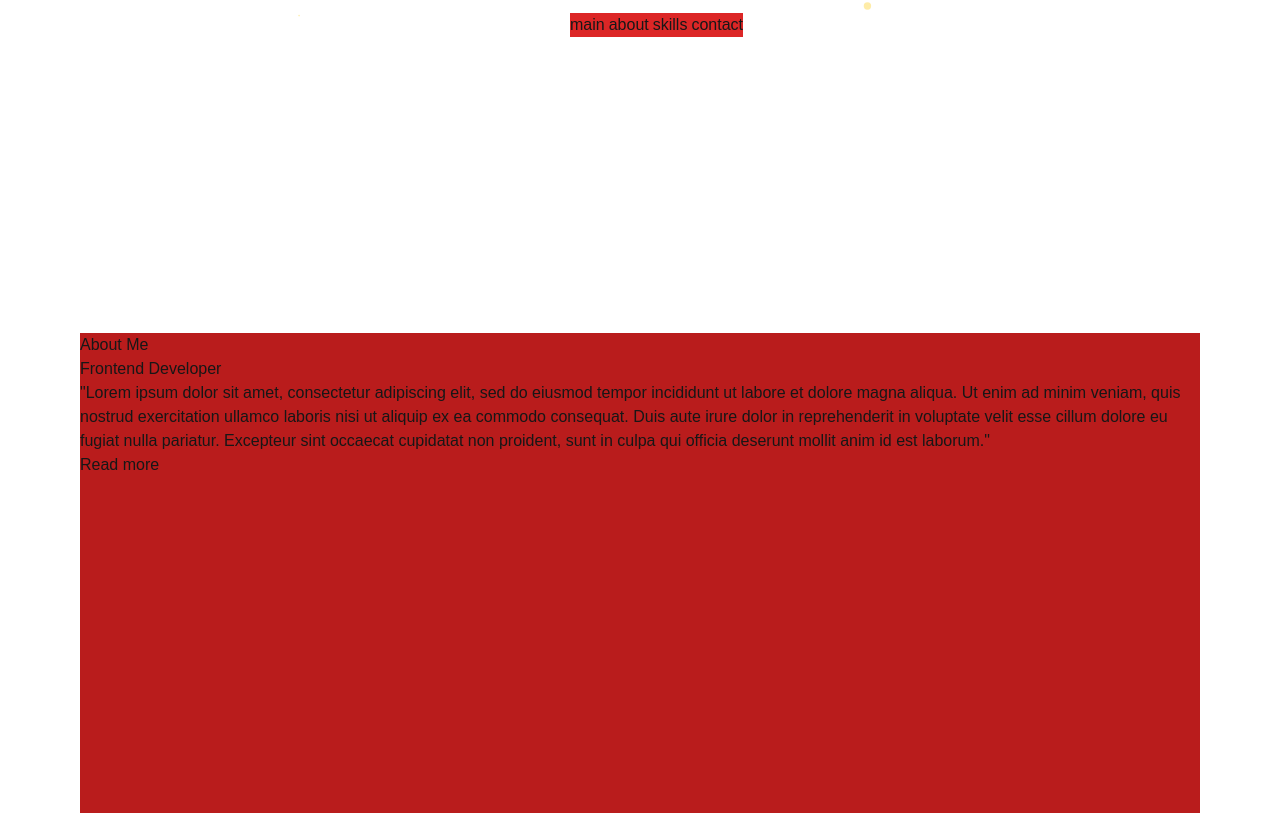
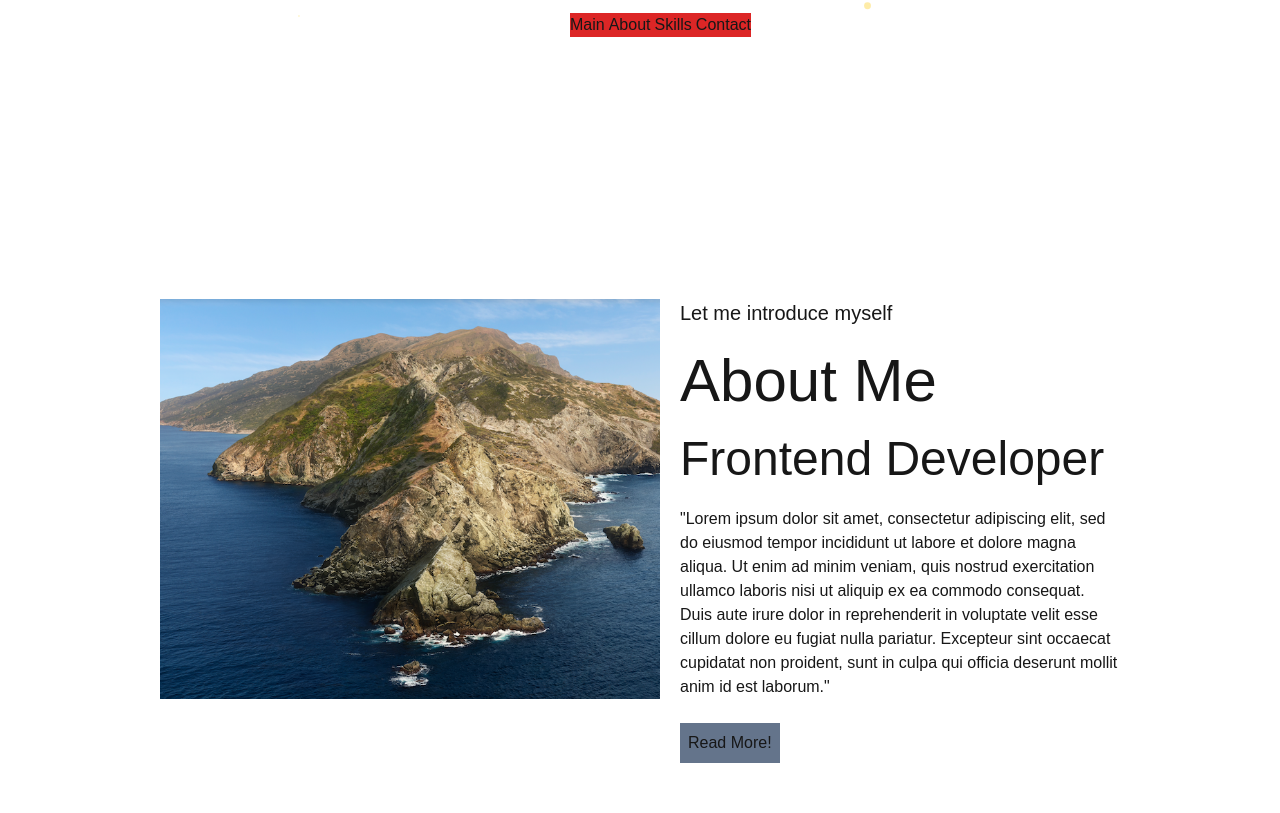
Before and after one commit to Eun-ha/galaxychoiportfolio, a Next.js app: page / in a window 1280 px wide. Shown: the part 747-1560 px from the top of the page. Built offline with nearby package versions, Linux system fonts and the light colour scheme.

Commit message:
Feat: Home-about 작업 https://notion.so/TASK-32

```diff
--- a/app/page.tsx
+++ b/app/page.tsx
@@ -8,29 +8,29 @@ import HomeSkills from "@/components/home-skills";
 export default function Home() {
   return (
     <div className="relative z-0 mx-[80px]">
-      <div id="01" className="h-[1000px] px-[80px] py-[120px]">
+      <div id="01" className="px-[80px] py-[150px]">
         <HomeMain />
         <HomeParticles />
       </div>
-      <div id="21" className="h-[1000px] bg-red-700">
+      <div id="02" className="px-[80px] py-[150px]">
         <HomeAbout />
       </div>
-      <div id="03" className="h-[1000px] bg-red-800">
+      <div id="03" className="h-[1000px]">
         <HomeSkills />
       </div>
-      <div id="04" className="h-[1000px] bg-red-900">
+      <div id="04" className="h-[1000px]">
         <HomeContact />
       </div>
       <div className="fixed bottom-4 left-1/2 -ml-[70px] bg-red-600">
-        <a href="#01">main</a>
+        <a href="#01">Main</a>
         <a href="#02" className="pl-1">
-          about
+          About
         </a>
         <a href="#03" className="pl-1">
-          skills
+          Skills
         </a>
         <a href="#04" className="pl-1">
-          contact
+          Contact
         </a>
       </div>
       <Decoration />
--- a/components/home-about.tsx
+++ b/components/home-about.tsx
@@ -1,20 +1,111 @@
 "use client";
+import Image from "next/image";
+import * as motion from "motion/react-client";
 
 export default function HomeAbout() {
+  const effectsY = {
+    offscreen: (index: number) => ({
+      opacity: 0,
+      y: index * 3,
+    }),
+    onscreen: {
+      opacity: 1,
+      y: 0,
+      transition: {
+        type: "linear",
+        duration: 0.8,
+        delay: 1,
+      },
+    },
+  };
+  const effectsX = {
+    offscreen: (index: number) => ({
+      opacity: 0,
+      x: index,
+    }),
+    onscreen: {
+      opacity: 1,
+      x: 0,
+      transition: {
+        type: "linear",
+        duration: 0.8,
+        delay: 1,
+      },
+    },
+  };
+
   return (
-    <div>
-      <h3>About Me</h3>
-      <p>Frontend Developer</p>
-      <p>
-        "Lorem ipsum dolor sit amet, consectetur adipiscing elit, sed do eiusmod
-        tempor incididunt ut labore et dolore magna aliqua. Ut enim ad minim
-        veniam, quis nostrud exercitation ullamco laboris nisi ut aliquip ex ea
-        commodo consequat. Duis aute irure dolor in reprehenderit in voluptate
-        velit esse cillum dolore eu fugiat nulla pariatur. Excepteur sint
-        occaecat cupidatat non proident, sunt in culpa qui officia deserunt
-        mollit anim id est laborum."
-      </p>
-      <button>Read more</button>
+    <div className="lg:flex">
+      <motion.div
+        className="relative w-full lg:w-[500px] h-[400px] shrink-0 mt-6 lg:mt-0"
+        custom={-20}
+        initial="offscreen"
+        whileInView="onscreen"
+        variants={effectsX}
+      >
+        <Image
+          src={`/images/works/01.png`}
+          alt="main 이미지"
+          width={0}
+          height={0}
+          fill
+          sizes="100% auto"
+          className="object-cover"
+        />
+      </motion.div>
+      <div className="pl-0 lg:pl-5">
+        <motion.span
+          custom={15}
+          initial="offscreen"
+          whileInView="onscreen"
+          variants={effectsY}
+          className="text-xl"
+        >
+          Let me introduce myself
+        </motion.span>
+        <motion.h3
+          custom={30}
+          initial="offscreen"
+          whileInView="onscreen"
+          variants={effectsY}
+          className="text-6xl mt-6"
+        >
+          About Me
+        </motion.h3>
+        <motion.p
+          custom={45}
+          initial="offscreen"
+          whileInView="onscreen"
+          variants={effectsY}
+          className="text-5xl mt-6"
+        >
+          Frontend Developer
+        </motion.p>
+        <motion.p
+          custom={60}
+          initial="offscreen"
+          whileInView="onscreen"
+          variants={effectsY}
+          className="text3xl mt-6"
+        >
+          "Lorem ipsum dolor sit amet, consectetur adipiscing elit, sed do
+          eiusmod tempor incididunt ut labore et dolore magna aliqua. Ut enim ad
+          minim veniam, quis nostrud exercitation ullamco laboris nisi ut
+          aliquip ex ea commodo consequat. Duis aute irure dolor in
+          reprehenderit in voluptate velit esse cillum dolore eu fugiat nulla
+          pariatur. Excepteur sint occaecat cupidatat non proident, sunt in
+          culpa qui officia deserunt mollit anim id est laborum."
+        </motion.p>
+        <motion.button
+          custom={75}
+          initial="offscreen"
+          whileInView="onscreen"
+          variants={effectsY}
+          className="mt-6 p-2 bg-slate-500"
+        >
+          Read More!
+        </motion.button>
+      </div>
     </div>
   );
 }
--- a/components/home-main.tsx
+++ b/components/home-main.tsx
@@ -1,13 +1,12 @@
 "use client";
 import Image from "next/image";
 import * as motion from "motion/react-client";
-import { Variant } from "motion/react";
 
 export default function HomeMain() {
   const effectsY = {
     offscreen: (index: number) => ({
       opacity: 0,
-      y: index,
+      y: index * 3,
     }),
     onscreen: {
       opacity: 1,
@@ -34,9 +33,10 @@ export default function HomeMain() {
       },
     },
   };
+
   return (
     <div className="lg:flex">
-      <div className="pr-5">
+      <div className="pr-0 lg:pr-5">
         <motion.h3
           custom={-15}
           initial="offscreen"
@@ -102,7 +102,7 @@ export default function HomeMain() {
           width={0}
           height={0}
           fill
-          sizes="100% 300px"
+          sizes="100% auto"
           className="object-cover"
         />
       </motion.div>
--- a/data/resume.ts
+++ b/data/resume.ts
@@ -336,7 +336,7 @@ export function getContents(category: string): Contents[] {
   );
 }
 
-export function getExperiences(): Experience[] {
+export function get(): Experience[] {
   return resume.flatMap((contents) => contents.experiences);
 }
 
```
Also changed, not shown: data/home.ts (added, +20 -0 lines).
